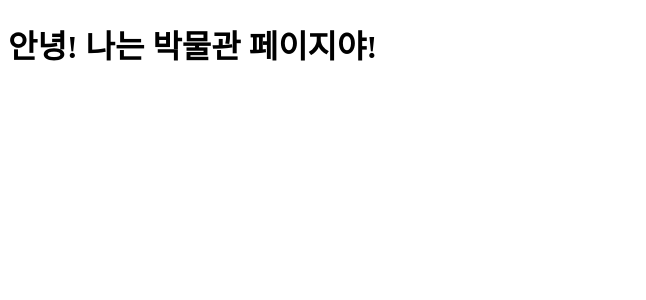
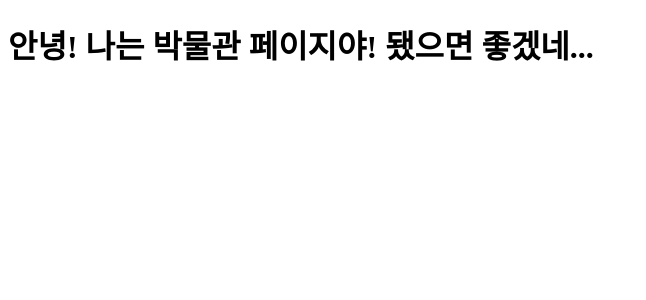
Before and after one commit to deerking0923/prj-sketch-frontend, a Next.js app: page / in a window 1280 px wide. Shown: the top 300 px of the page, without its empty margins (0-646 px from the left). Built offline with nearby package versions, Linux system fonts and the light colour scheme.

Commit message:
응..됐으면 좋겠네...

```diff
--- a/src/app/page.js
+++ b/src/app/page.js
@@ -1,7 +1,7 @@
 export default function Home() {
   return (
     <div>
-      <h1>안녕! 나는 박물관 페이지야!</h1>
+      <h1>안녕! 나는 박물관 페이지야! 됐으면 좋겠네...</h1>
     </div>
   )
 }
```
